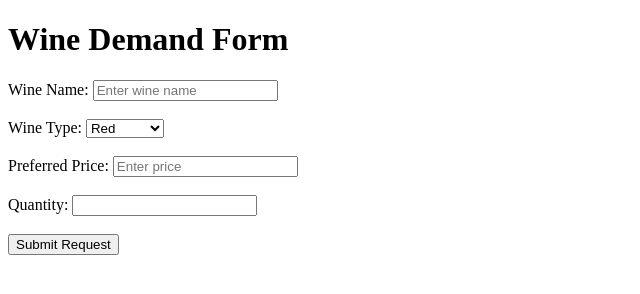
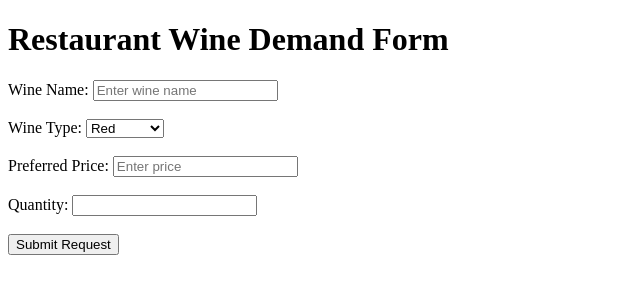
Before and after one commit to Phila-Dyantyi/BigDataInputForm, a plain HTML site: page index.html in a window 1280 px wide. Shown: the whole page, without its empty margins (0-640 px from the left). Drawn offline with Linux system fonts and the light colour scheme.

Commit message:
Update index.html

```diff
--- a/index.html
+++ b/index.html
@@ -6,7 +6,7 @@
     <title>Wine Demand Form</title>
 </head>
 <body>
-    <h1>Wine Demand Form</h1>
+    <h1>Restaurant Wine Demand Form</h1>
 
     <form id="wineDemandForm">
         <input type="hidden" id="demandId" value="">
```
